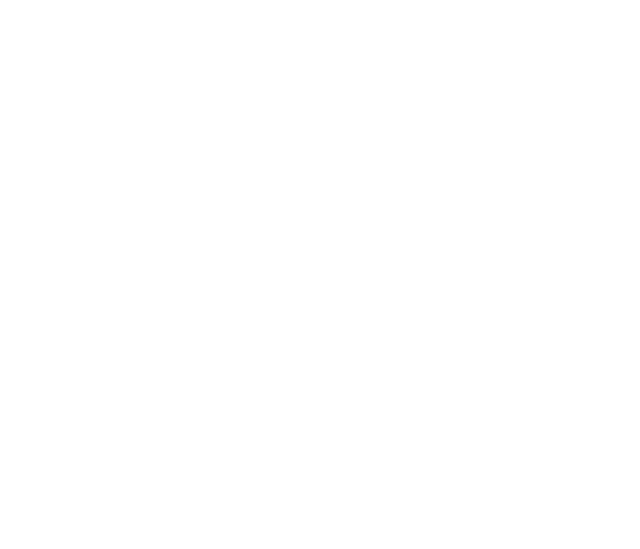
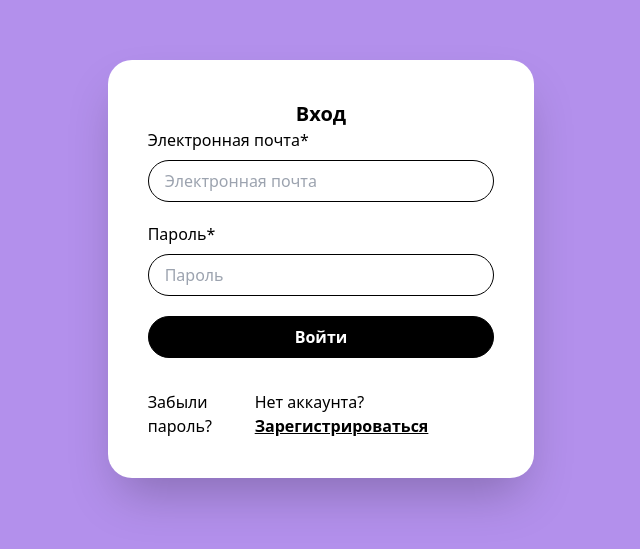
Before and after one commit to EngineerMonkey404/LCT-hackathon, a Nuxt app in the folder client/: page /auth in a window 1280 px wide. Before the commit this address had no page. Shown: the part 131-680 px from the top of the page, without its empty margins (319-959 px from the left). Built offline with nearby package versions, Linux system fonts and the light colour scheme.

Commit message:
feat: auth page

```diff
--- /dev/null
+++ b/client/components/AuthForm.vue
@@ -0,0 +1,21 @@
+<template>
+    <form class="container mx-auto flex flex-col w-1/3 bg-white p-10 rounded-3xl shadow-2xl max-lg:w-full max-md:mx-10">
+        <h2 class="text-center text-xl font-semibold">Вход</h2>
+        <label class="mb-2" for="email">Электронная почта*</label>
+        <input class="form-auth-input mb-5" id="email" placeholder="Электронная почта">
+        <label class="mb-2" for="password">Пароль*</label>
+        <input class="form-auth-input mb-5" id="password" type="password" placeholder="Пароль">
+        <button class="form-auth-input bg-black text-white font-semibold mb-8 black-btn-hover">Войти</button>
+        <div class="flex justify-around max-sm:flex-col max-sm:items-center">
+            <NuxtLink class="hover:cursor-pointer" to=""><span>Забыли пароль?</span></NuxtLink>
+            <span>Нет аккаунта? <NuxtLink to="" class="font-semibold underline hover:cursor-pointer">Зарегистрироваться</NuxtLink></span>
+        </div>
+
+    </form>
+</template>
+
+<script setup lang="ts">
+
+</script>
+
+<style scoped></style>
--- /dev/null
+++ b/client/layouts/default.vue
@@ -0,0 +1,11 @@
+<template>
+  <div>
+
+    <slot />
+
+  </div>
+</template>
+
+<script setup lang="ts"></script>
+
+<style scoped lang="scss"></style>
--- /dev/null
+++ b/client/layouts/global.css
@@ -0,0 +1,12 @@
+@tailwind base;
+@tailwind components;
+@tailwind utilities;
+@layer base {
+    .form-auth-input {
+        @apply border-black border py-2 px-4 rounded-full
+    }
+
+    .black-btn-hover {
+        @apply hover:opacity-60 transition duration-150 ease-out
+    }
+}
--- a/client/nuxt.config.ts
+++ b/client/nuxt.config.ts
@@ -1,9 +1,10 @@
 // https://nuxt.com/docs/api/configuration/nuxt-config
 export default defineNuxtConfig({
-    modules: ['@nuxtjs/eslint-module'],
+    modules: ['@nuxtjs/eslint-module', "@nuxtjs/tailwindcss"],
     eslint: {
         emitWarning: false,
         emitError: false,
-    }
+    },
+    css: ["~/layouts/global.css"],
 
 })
--- a/client/package.json
+++ b/client/package.json
@@ -10,6 +10,7 @@
   },
   "devDependencies": {
     "@nuxtjs/eslint-module": "^4.1.0",
+    "@nuxtjs/tailwindcss": "^6.7.0",
     "@types/node": "^18",
     "@typescript-eslint/eslint-plugin": "^5.59.6",
     "@typescript-eslint/parser": "^5.59.6",
--- /dev/null
+++ b/client/pages/auth.vue
@@ -0,0 +1,11 @@
+<template>
+    <div class="flex items-center h-screen bg-purple">
+        <AuthForm />
+    </div>
+</template>
+
+<script setup lang="ts">
+
+</script>
+
+<style scoped></style>
--- a/client/tailwind.config.js
+++ b/client/tailwind.config.js
@@ -2,7 +2,11 @@
 module.exports = {
   content: [],
   theme: {
-    extend: {},
+    extend: {
+      colors: {
+        purple: "#b390ec",
+      },
+    },
   },
   plugins: [],
 }
```
Also changed, not shown: 1 other file (tests, documents, lock files or other folders).
